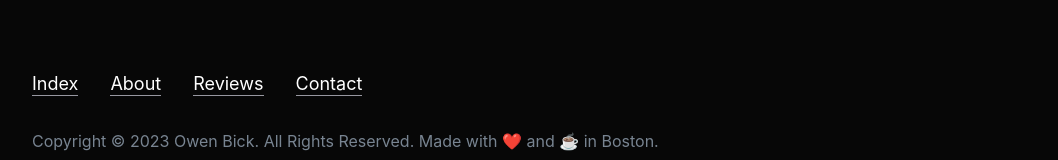
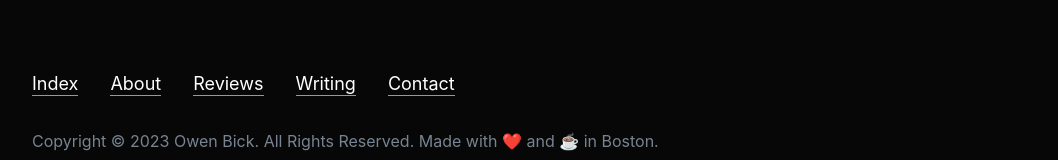
Before and after one commit to bick/website, a Next.js app: page / in a window 1280 px wide. Shown: the part 1248-1408 px from the top of the page, without its empty margins (108-1166 px from the left). Built offline with nearby package versions, Linux system fonts and the light colour scheme.

Commit message:
Update Footer.tsx

```diff
--- a/components/Footer.tsx
+++ b/components/Footer.tsx
@@ -21,6 +21,11 @@ export default function Footer() {
             </Link>
           </li>
           <li className="footer__list__item">
+            <Link href="/writing" className="footer__list__link">
+              Writing
+            </Link>
+          </li>
+          <li className="footer__list__item">
             <Link href="/contact" className="footer__list__link">
               Contact
             </Link>
```
